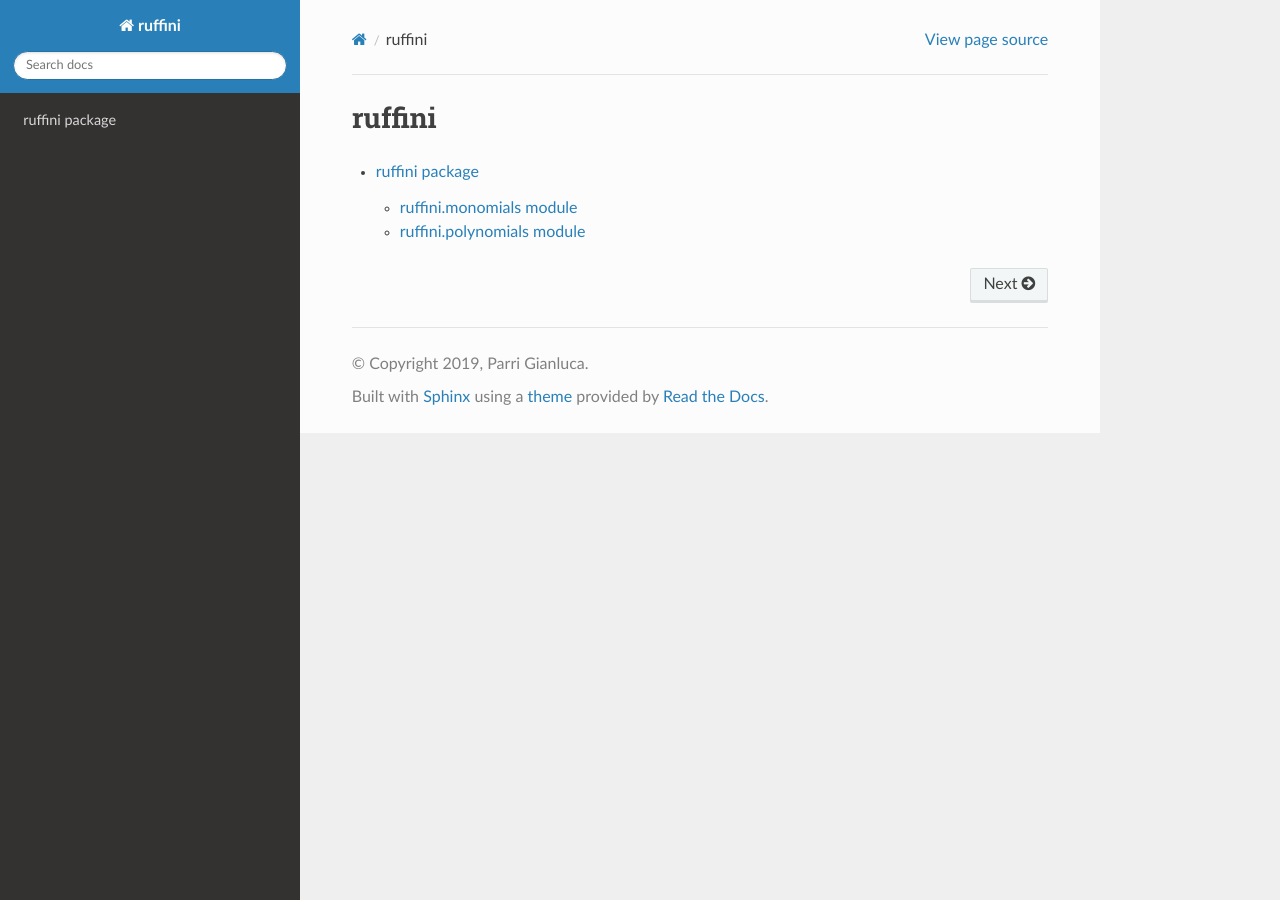
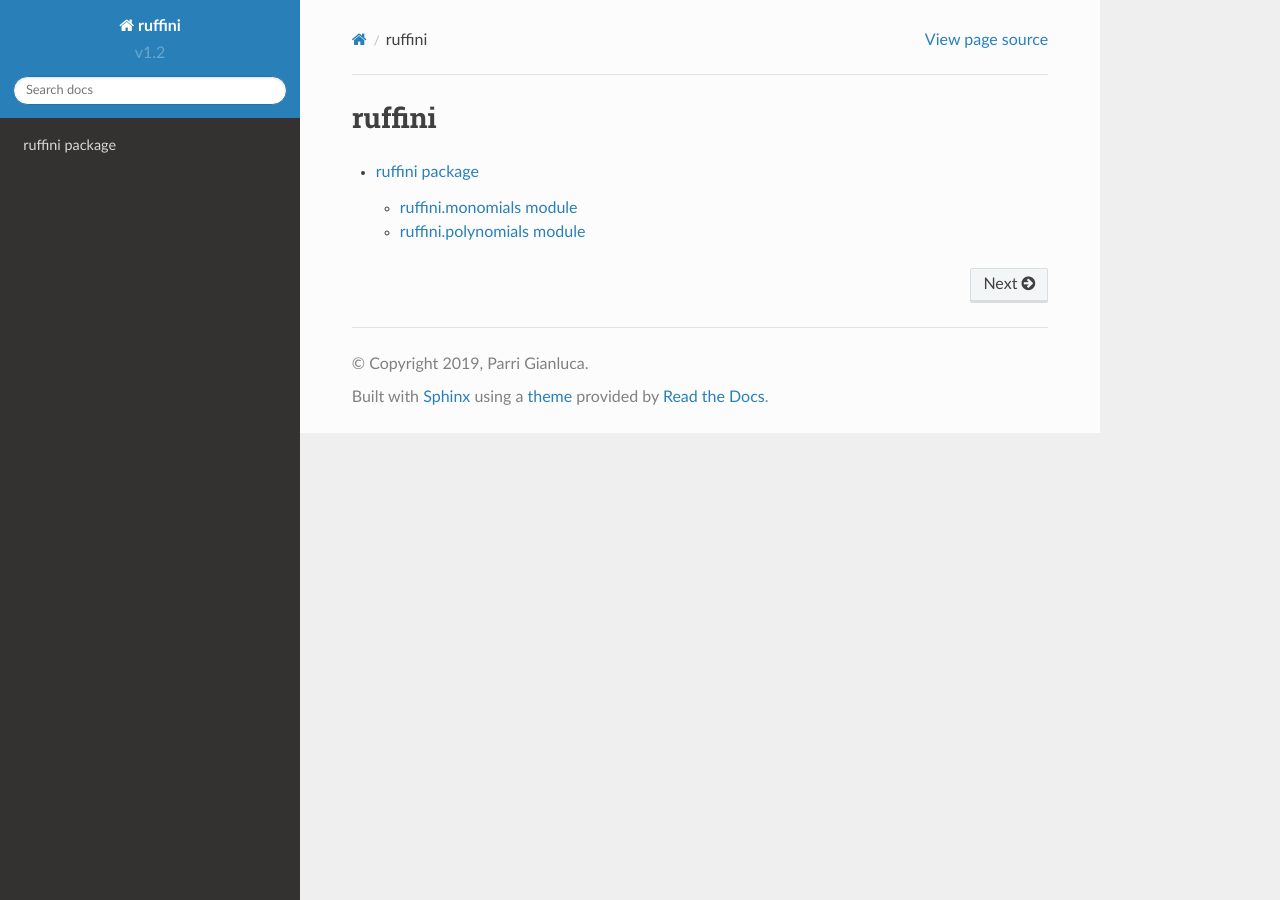
Before and after one commit to gianluparri03/ruffini, a Sphinx documentation site: the page built from docs/index.rst, in a window 1280 px wide. Built offline with Sphinx 7.4.7 and the Read the Docs theme 2.0.0, drawn with Linux system fonts in a browser that asks for light colours; the version number could not be read and is left out.

Commit message:
Removed makefile. Fixed a bug for docs

```diff
--- a/docs/conf.py
+++ b/docs/conf.py
@@ -20,12 +20,10 @@ sys.path.insert(0, os.path.abspath('../src/'))
 
 # -- Project information -----------------------------------------------------
 
-project = u'ruffini'
-copyright = u'2019, Parri Gianluca'
-author = u'Parri Gianluca'
-
-with open("../src/config.json") as f:
-    version = load(f)["version"]
+project = 'ruffini'
+copyright = '2019, Parri Gianluca'
+author = 'Parri Gianluca'
+version = 'v1.2'
 
 
 # -- General configuration ---------------------------------------------------
```
Also changed, not shown: 1 other file.
